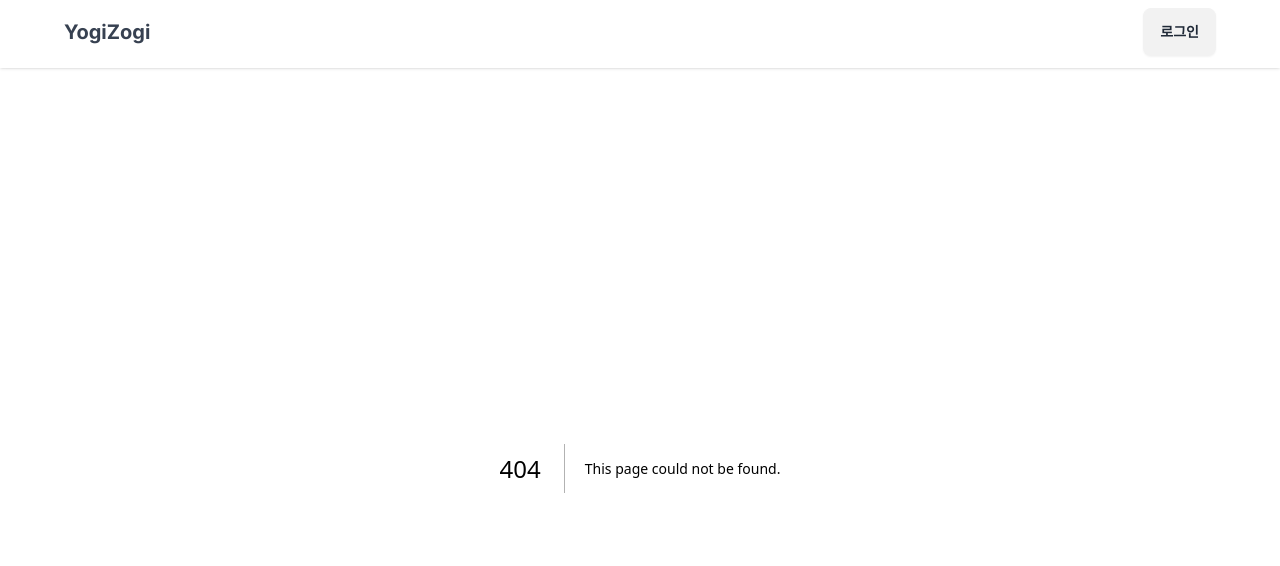
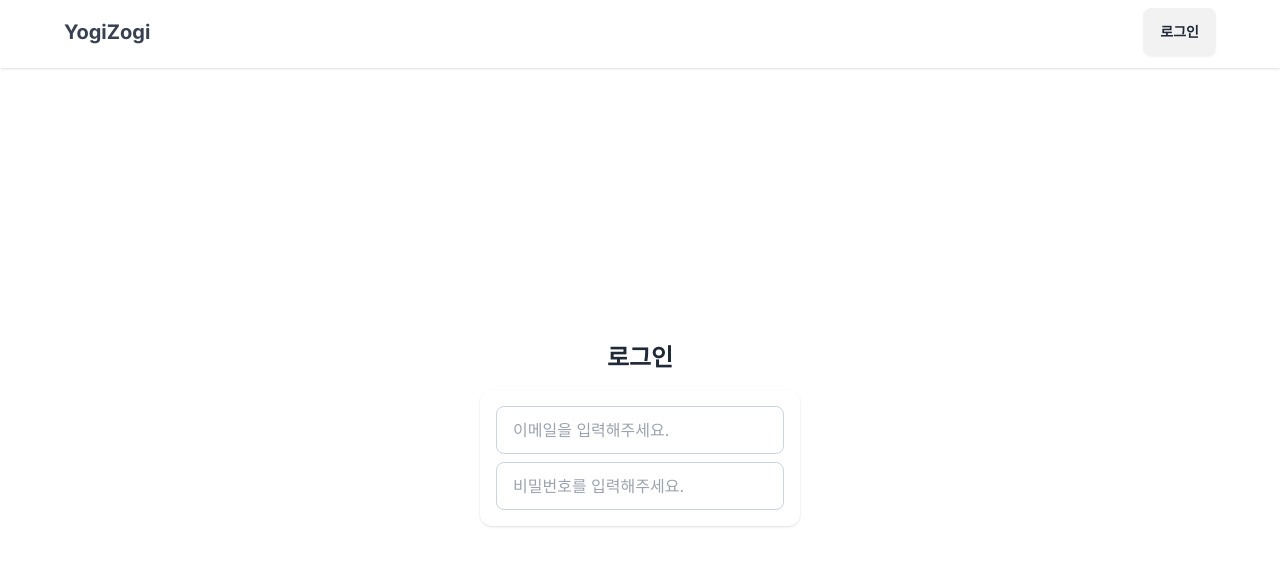
Before and after one commit to cloudedpanther/yogizogi_next, a Next.js app: page /login in a window 1280 px wide. Before the commit this address had no page. Shown: the top 566 px of the page. Built offline with nearby package versions, Linux system fonts and the light colour scheme.

Commit message:
add basic login form

```diff
--- a/app/Header/UserMenu/index.tsx
+++ b/app/Header/UserMenu/index.tsx
@@ -3,7 +3,7 @@
 import Link from 'next/link';
 import { useState } from 'react';
 
-export const UserMenu = () => {
+export default function UserMenu() {
   const [isLoggedIn, setIsLoggedIn] = useState(false);
 
   const handleLogout = () => {
@@ -27,4 +27,4 @@ export const UserMenu = () => {
       </Link>
     </>
   );
-};
+}
--- a/app/Header/index.tsx
+++ b/app/Header/index.tsx
@@ -1,7 +1,7 @@
 import Link from 'next/link';
-import { UserMenu } from './UserMenu';
+import UserMenu from './UserMenu';
 
-export const Header = () => {
+export default function Header() {
   return (
     <nav className="w-full fixed flex justify-between items-center pt-2 pb-3 px-16 shadow z-10">
       <Link href="/">
@@ -10,4 +10,4 @@ export const Header = () => {
       <UserMenu />
     </nav>
   );
-};
+}
--- a/app/SearchBar/index.tsx
+++ b/app/SearchBar/index.tsx
@@ -3,7 +3,7 @@
 import { SubmitErrorHandler, SubmitHandler } from 'react-hook-form';
 import { SearchInputs, useSearchForm } from './hooks/useSearchForm';
 
-export const SearchBar = () => {
+export default function SearchBar() {
   const { Keyword, StartDate, EndDate, People, methods } = useSearchForm();
 
   const onValid: SubmitHandler<SearchInputs> = (data) => {
@@ -39,7 +39,7 @@ export const SearchBar = () => {
         <input
           {...Keyword}
           type="text"
-          placeholder="목적지를 입력해주세요"
+          placeholder="목적지를 입력해주세요."
           className="input border border-slate-300 w-60 max-w-xs focus:outline-none focus-within:outline-none h-12"
         />
       </div>
@@ -85,4 +85,4 @@ export const SearchBar = () => {
       </div>
     </form>
   );
-};
+}
--- /dev/null
+++ b/app/join/hooks/useJoinForm.ts
@@ -0,0 +1,6 @@
+export type JoinInputs = {
+  Name: string;
+  Email: string;
+  Password: string;
+  PasswordCheck: string;
+};
--- a/app/layout.tsx
+++ b/app/layout.tsx
@@ -1,7 +1,7 @@
 import type { Metadata } from 'next';
 import { Inter } from 'next/font/google';
 import './globals.css';
-import { Header } from './Header';
+import Header from './Header';
 
 const inter = Inter({ subsets: ['latin'] });
 
--- /dev/null
+++ b/app/login/hooks/useLoginForm.ts
@@ -0,0 +1,54 @@
+'use client';
+
+import { useController, useForm } from 'react-hook-form';
+
+export type LoginInputs = {
+  Email: string;
+  Password: string;
+};
+
+export const useLoginForm = () => {
+  const methods = useForm<LoginInputs>({
+    defaultValues: {
+      Email: '',
+      Password: '',
+    },
+  });
+
+  const { field: Email } = useController({
+    name: 'Email',
+    control: methods.control,
+    rules: {
+      required: '가입되어 있는 이메일을 입력해주세요.',
+      pattern: {
+        value: /^[\w\.0-9-]+@[\w]+\.[\w\.]{2,6}$/,
+        message: '이메일 형식에 맞게 작성해주세요.',
+      },
+      maxLength: 50,
+    },
+  });
+
+  const { field: Password } = useController({
+    name: 'Password',
+    control: methods.control,
+    rules: {
+      required: '비밀번호를 입력해주세요.',
+      pattern: {
+        value: /^[\w\!\@\#\$\%\^\&\*]{8,16}$/,
+        message:
+          '비밀번호는 8자 이상 16자 이하이며, 알파벳 대소문자 및 특수문자(!@#$%^&*) 중 한 가지 이상의 종류의 조합으로 이루어져 있습니다.',
+      },
+      minLength: {
+        value: 8,
+        message: '비밀번호는 8자 이상 16자 이하여야 합니다.',
+      },
+      maxLength: 16,
+    },
+  });
+
+  return {
+    Email,
+    Password,
+    methods,
+  };
+};
--- /dev/null
+++ b/app/login/page.tsx
@@ -0,0 +1,42 @@
+'use client';
+
+import { SubmitErrorHandler, SubmitHandler } from 'react-hook-form';
+import { LoginInputs, useLoginForm } from './hooks/useLoginForm';
+
+export default function Login() {
+  const { Email, Password, methods } = useLoginForm();
+
+  const onValid: SubmitHandler<LoginInputs> = (data) => {
+    // TODO: change to login api request
+    console.log(data);
+  };
+
+  const onInValid: SubmitErrorHandler<LoginInputs> = (errors) => {
+    const errorMessage = Object.values(errors)[0].message;
+
+    // TODO: change to modal popup
+    console.log('error: ', errorMessage);
+  };
+
+  return (
+    <div className="w-full h-[calc(100vh-68px)] flex flex-col gap-4 justify-center items-center">
+      <h2 className="text-center text-2xl font-bold">로그인</h2>
+      <form
+        onSubmit={methods.handleSubmit(onValid, onInValid)}
+        className="shadow rounded-xl p-4 flex flex-col gap-2 w-80">
+        <input
+          {...Email}
+          type="email"
+          placeholder="이메일을 입력해주세요."
+          className="input border border-slate-300 w-full focus:outline-none focus-within:outline-none h-12"
+        />
+        <input
+          {...Password}
+          type="password"
+          placeholder="비밀번호를 입력해주세요."
+          className="input border border-slate-300 w-full focus:outline-none focus-within:outline-none h-12"
+        />
+      </form>
+    </div>
+  );
+}
--- a/app/page.tsx
+++ b/app/page.tsx
@@ -1,4 +1,4 @@
-import { SearchBar } from './SearchBar';
+import SearchBar from './SearchBar';
 
 export default function Home() {
   return (
```
Also changed, not shown: app/join/page.tsx (added).
